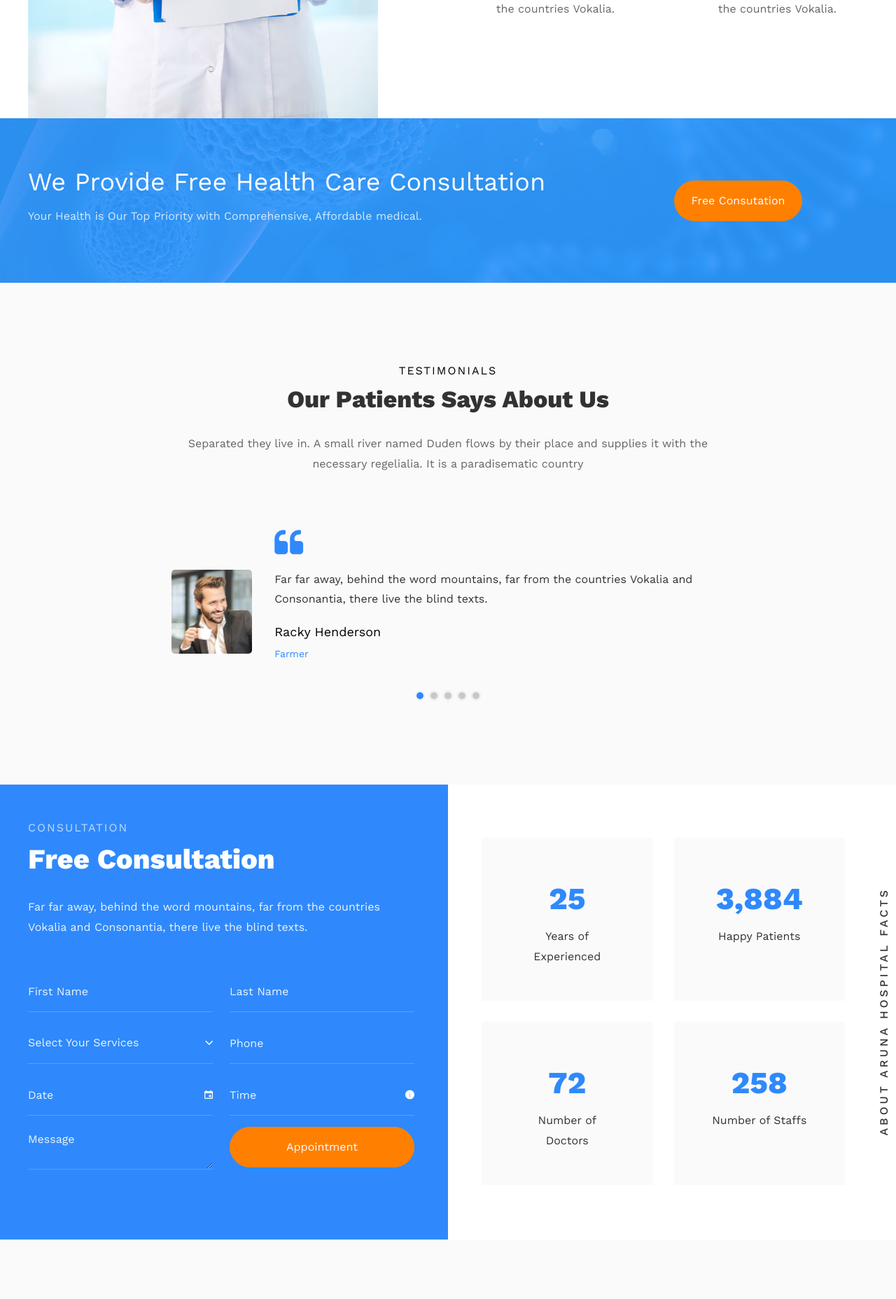
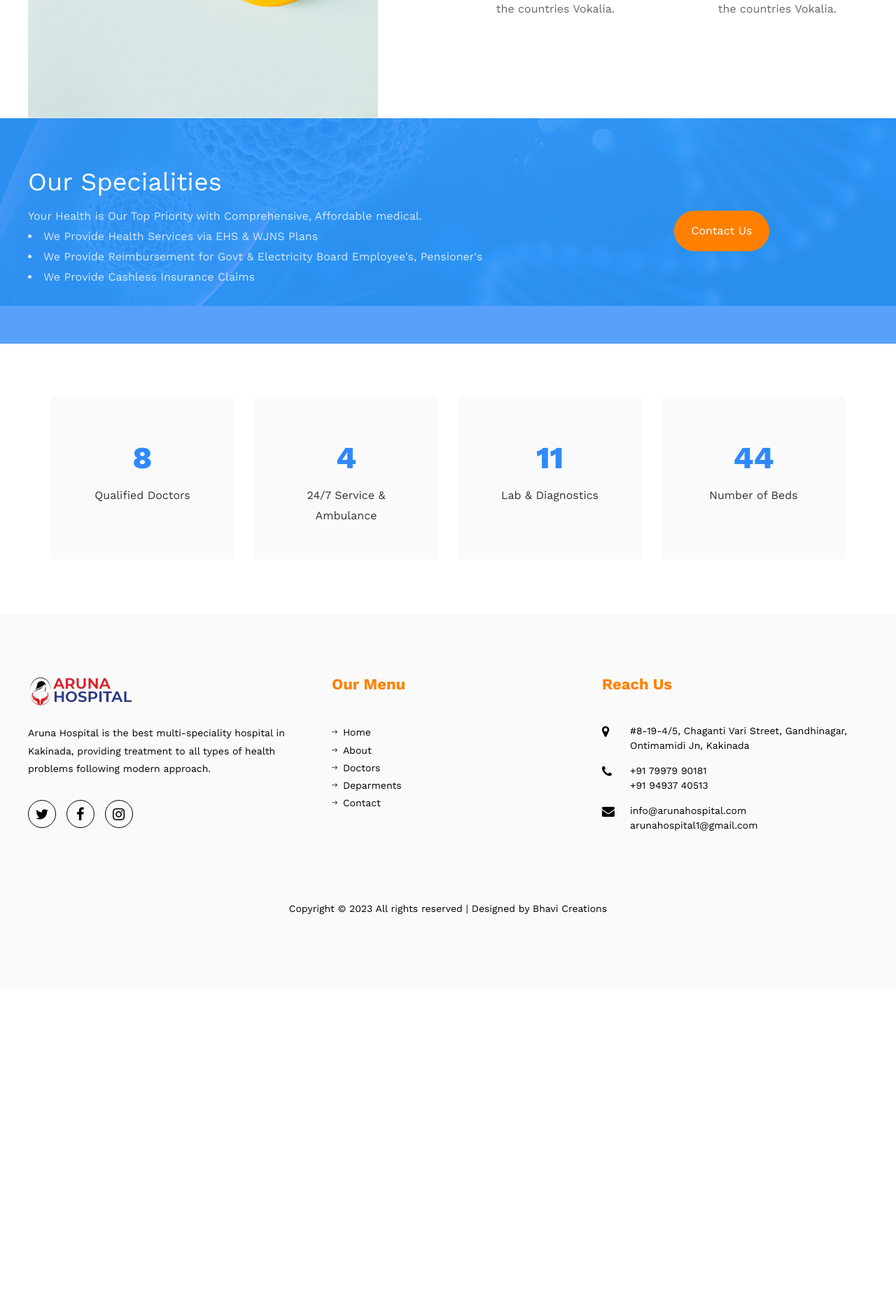
Before and after one commit to bhavi-creations/aruna_hospital, a PHP site: page /about.html in a window 1280 px wide. Shown: the part 1000-2856 px from the top of the page at 70% size. After the commit the page ends 2306 px from the top, so only its background shows below. Run offline with PHP 8.4, Linux system fonts and the light colour scheme; some libraries are stand-ins or nearby versions; some web fonts are replaced.

Commit message:
about page changes

```diff
--- a/about.html
+++ b/about.html
@@ -65,7 +65,7 @@
 	<section class="ftco-section ftco-no-pt ftc-no-pb">
 		<div class="container">
 			<div class="row no-gutters">
-					<div class="col-md-5 p-md-5 img img-2 mt-5 mt-md-0" style="background-image: url(images/about.jpg);">
+				<div class="col-md-5 p-md-5 img img-2 mt-5 mt-md-0" style="background-image: url(images/medical.jpg);">
 				</div>
 				<div class="col-md-7 wrap-about py-4 py-md-5 ftco-animate">
 			<div class="heading-section mb-5">
@@ -125,200 +125,55 @@
 		<div class="container">
 			<div class="row">
 				<div class="col-md-9">
-						<h2>We Provide Free Health Care Consultation</h2>
+					<h2>Our Specialities</h2>
 					<p class="mb-0">Your Health is Our Top Priority with Comprehensive, Affordable medical.</p>
+					<li>We Provide Health Services via EHS & WJNS Plans</li>
+					<li>We Provide Reimbursement for Govt & Electricity Board Employee's, Pensioner's</li>
+					<li>We Provide Cashless Insurance Claims</li>
 					<p></p>
 				</div>
 				<div class="col-md-3 d-flex align-items-center">
-						<p class="mb-0"><a href="#" class="btn btn-secondary px-4 py-3">Free Consutation</a></p>
+					<p class="mb-0"><a href="contact.html" class="btn btn-secondary px-4 py-3">Contact Us</a></p>
 				</div>
 			</div>
 		</div>
 	</section>
 
-
-    <section class="ftco-section testimony-section bg-light">
+	<section class="ftco-section ftco-no-pt ftco-no-pb ftco-counter" id="section-counter">
 		<div class="container">
-        <div class="row justify-content-center mb-5 pb-2">
-          <div class="col-md-8 text-center heading-section ftco-animate">
-          	<span class="subheading">Testimonials</span>
-            <h2 class="mb-4">Our Patients Says About Us</h2>
-            <p>Separated they live in. A small river named Duden flows by their place and supplies it with the necessary regelialia. It is a paradisematic country</p>
-          </div>
-        </div>
-        <div class="row ftco-animate justify-content-center">
-          <div class="col-md-8">
-            <div class="carousel-testimony owl-carousel">
-              <div class="item">
-                <div class="testimony-wrap d-flex">
-                  <div class="user-img mr-4" style="background-image: url(images/person_1.jpg)">
-                  </div>
-                  <div class="text ml-2 bg-light">
-                  	<span class="quote d-flex align-items-center justify-content-center">
-                      <i class="icon-quote-left"></i>
-                    </span>
-                    <p>Far far away, behind the word mountains, far from the countries Vokalia and Consonantia, there live the blind texts.</p>
-                    <p class="name">Racky Henderson</p>
-                    <span class="position">Farmer</span>
+			<div class="row">
+				<div class="col-lg-12 p-5 bg-counter aside-stretch">
+					<!-- <h3 class="vr">About Aruna Hospital Facts</h3> -->
+					<div class="row pt-4 mt-1">
+						<div class="col-md-3 d-flex justify-content-center counter-wrap ftco-animate">
+							<div class="block-18 p-5 bg-light">
+								<div class="text">
+									<strong class="number" data-number="10">0</strong>
+									<span>Qualified Doctors</span>
 								</div>
 							</div>
 						</div>
-              <div class="item">
-                <div class="testimony-wrap d-flex">
-                  <div class="user-img mr-4" style="background-image: url(images/person_2.jpg)">
-                  </div>
-                  <div class="text ml-2 bg-light">
-                  	<span class="quote d-flex align-items-center justify-content-center">
-                      <i class="icon-quote-left"></i>
-                    </span>
-                    <p>Far far away, behind the word mountains, far from the countries Vokalia and Consonantia, there live the blind texts.</p>
-                    <p class="name">Henry Dee</p>
-                    <span class="position">Businessman</span>
+						<div class="col-md-3 d-flex justify-content-center counter-wrap ftco-animate">
+							<div class="block-18 p-5 bg-light">
+								<div class="text">
+									<strong class="number" data-number="5">0</strong>
+									<span>24/7 Service & Ambulance</span>
 								</div>
 							</div>
 						</div>
-              <div class="item">
-                <div class="testimony-wrap d-flex">
-                  <div class="user-img mr-4" style="background-image: url(images/person_3.jpg)">
-                  </div>
-                  <div class="text ml-2 bg-light">
-                  	<span class="quote d-flex align-items-center justify-content-center">
-                      <i class="icon-quote-left"></i>
-                    </span>
-                    <p>Far far away, behind the word mountains, far from the countries Vokalia and Consonantia, there live the blind texts.</p>
-                    <p class="name">Mark Huff</p>
-                    <span class="position">Students</span>
+						<div class="col-md-3 d-flex justify-content-center counter-wrap ftco-animate">
+							<div class="block-18 p-5 bg-light">
+								<div class="text">
+									<strong class="number" data-number="13">0</strong>
+									<span>Lab & Diagnostics</span>
 								</div>
 							</div>
 						</div>
-              <div class="item">
-                <div class="testimony-wrap d-flex">
-                  <div class="user-img mr-4" style="background-image: url(images/person_4.jpg)">
-                  </div>
-                  <div class="text ml-2 bg-light">
-                  	<span class="quote d-flex align-items-center justify-content-center">
-                      <i class="icon-quote-left"></i>
-                    </span>
-                    <p>Far far away, behind the word mountains, far from the countries Vokalia and Consonantia, there live the blind texts.</p>
-                    <p class="name">Rodel Golez</p>
-                    <span class="position">Striper</span>
-                  </div>
-                </div>
-              </div>
-              <div class="item">
-                <div class="testimony-wrap d-flex">
-                  <div class="user-img mr-4" style="background-image: url(images/person_1.jpg)">
-                  </div>
-                  <div class="text ml-2 bg-light">
-                  	<span class="quote d-flex align-items-center justify-content-center">
-                      <i class="icon-quote-left"></i>
-                    </span>
-                    <p>Far far away, behind the word mountains, far from the countries Vokalia and Consonantia, there live the blind texts.</p>
-                    <p class="name">Ken Bosh</p>
-                    <span class="position">Manager</span>
-                  </div>
-                </div>
-              </div>
-            </div>
-          </div>
-        </div>
-      </div>
-    </section>
-
-    <section class="ftco-section ftco-no-pt ftco-no-pb ftco-counter img" id="section-counter" style="background-image: url(images/bg_3.jpg);" data-stellar-background-ratio="0.5">
-    	<div class="container">
-    		<div class="row">
-    			<div class="col-md-6 py-5 pr-md-5">
-	          <div class="heading-section heading-section-white ftco-animate mb-5">
-	          	<span class="subheading">Consultation</span>
-	            <h2 class="mb-4">Free Consultation</h2>
-	            <p>Far far away, behind the word mountains, far from the countries Vokalia and Consonantia, there live the blind texts.</p>
-	          </div>
-	          <form action="#" class="appointment-form ftco-animate">
-	    				<div class="d-md-flex">
-		    				<div class="form-group">
-		    					<input type="text" class="form-control" placeholder="First Name">
-		    				</div>
-		    				<div class="form-group ml-md-4">
-		    					<input type="text" class="form-control" placeholder="Last Name">
-		    				</div>
-	    				</div>
-	    				<div class="d-md-flex">
-	    					<div class="form-group">
-		    					<div class="form-field">
-          					<div class="select-wrap">
-                      <div class="icon"><span class="ion-ios-arrow-down"></span></div>
-                      <select name="" id="" class="form-control">
-                      	<option value="">Select Your Services</option>
-                        <option value="">Neurology</option>
-                        <option value="">Cardiology</option>
-                        <option value="">Dental</option>
-                        <option value="">Ophthalmology</option>
-                        <option value="">Other Services</option>
-                      </select>
-                    </div>
-		              </div>
-		    				</div>
-	    					<div class="form-group ml-md-4">
-		    					<input type="text" class="form-control" placeholder="Phone">
-		    				</div>
-	    				</div>
-	    				<div class="d-md-flex">
-		    				<div class="form-group">
-		    					<div class="input-wrap">
-		            		<div class="icon"><span class="ion-md-calendar"></span></div>
-		            		<input type="text" class="form-control appointment_date" placeholder="Date">
-	            		</div>
-		    				</div>
-		    				<div class="form-group ml-md-4">
-		    					<div class="input-wrap">
-		            		<div class="icon"><span class="ion-ios-clock"></span></div>
-		            		<input type="text" class="form-control appointment_time" placeholder="Time">
-	            		</div>
-		    				</div>
-	    				</div>
-	    				<div class="d-md-flex">
-	    					<div class="form-group">
-		              <textarea name="" id="" cols="30" rows="2" class="form-control" placeholder="Message"></textarea>
-		            </div>
-		            <div class="form-group ml-md-4">
-		              <input type="submit" value="Appointment" class="btn btn-secondary py-3 px-4">
-		            </div>
-	    				</div>
-	    			</form>
-    			</div>
-    			<div class="col-lg-6 p-5 bg-counter aside-stretch">
-						<h3 class="vr">About Aruna Hospital Facts</h3>
-    				<div class="row pt-4 mt-1">
-		          <div class="col-md-6 d-flex justify-content-center counter-wrap ftco-animate">
+						<div class="col-md-3 d-flex justify-content-center counter-wrap ftco-animate">
 							<div class="block-18 p-5 bg-light">
 								<div class="text">
-		                <strong class="number" data-number="30">0</strong>
-		                <span>Years of Experienced</span>
-		              </div>
-		            </div>
-		          </div>
-		          <div class="col-md-6 d-flex justify-content-center counter-wrap ftco-animate">
-		            <div class="block-18 p-5 bg-light">
-		              <div class="text">
-		                <strong class="number" data-number="4500">0</strong>
-		                <span>Happy Patients</span>
-		              </div>
-		            </div>
-		          </div>
-		          <div class="col-md-6 d-flex justify-content-center counter-wrap ftco-animate">
-		            <div class="block-18 p-5 bg-light">
-		              <div class="text">
-		                <strong class="number" data-number="84">0</strong>
-		                <span>Number of Doctors</span>
-		              </div>
-		            </div>
-		          </div>
-		          <div class="col-md-6 d-flex justify-content-center counter-wrap ftco-animate">
-		            <div class="block-18 p-5 bg-light">
-		              <div class="text">
-		                <strong class="number" data-number="300">0</strong>
-		                <span>Number of Staffs</span>
+									<strong class="number" data-number="50">0</strong>
+									<span>Number of Beds</span>
 								</div>
 							</div>
 						</div>
--- a/css/custom.css
+++ b/css/custom.css
@@ -49,3 +49,7 @@
 .block-23 ul li span{
     color: #000 !important;
 }
+
+#section-counter:after {
+    background: #2f89fc00 !important;
+}
```
Lines whose indentation alone changed are shown as unchanged.
